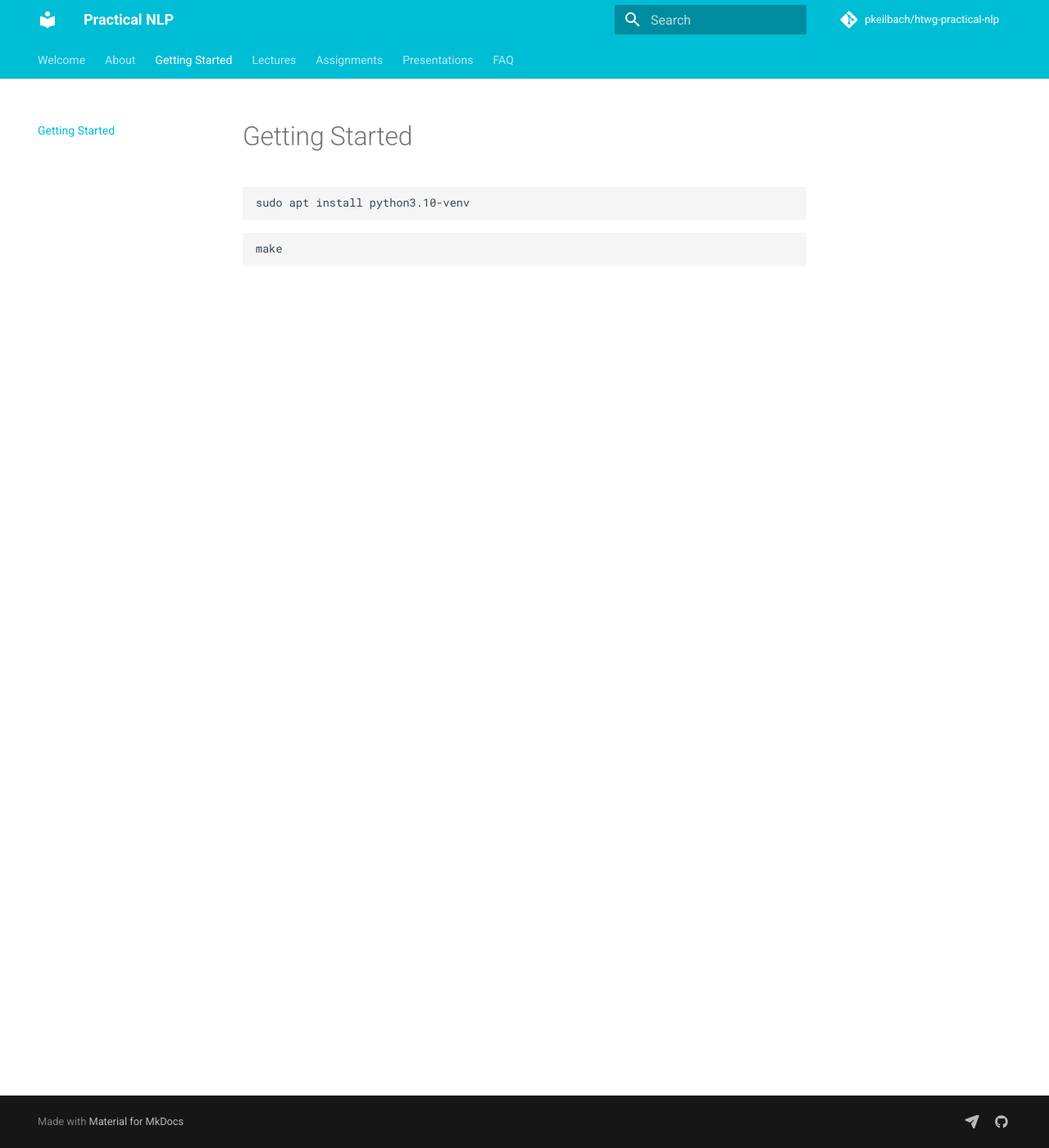
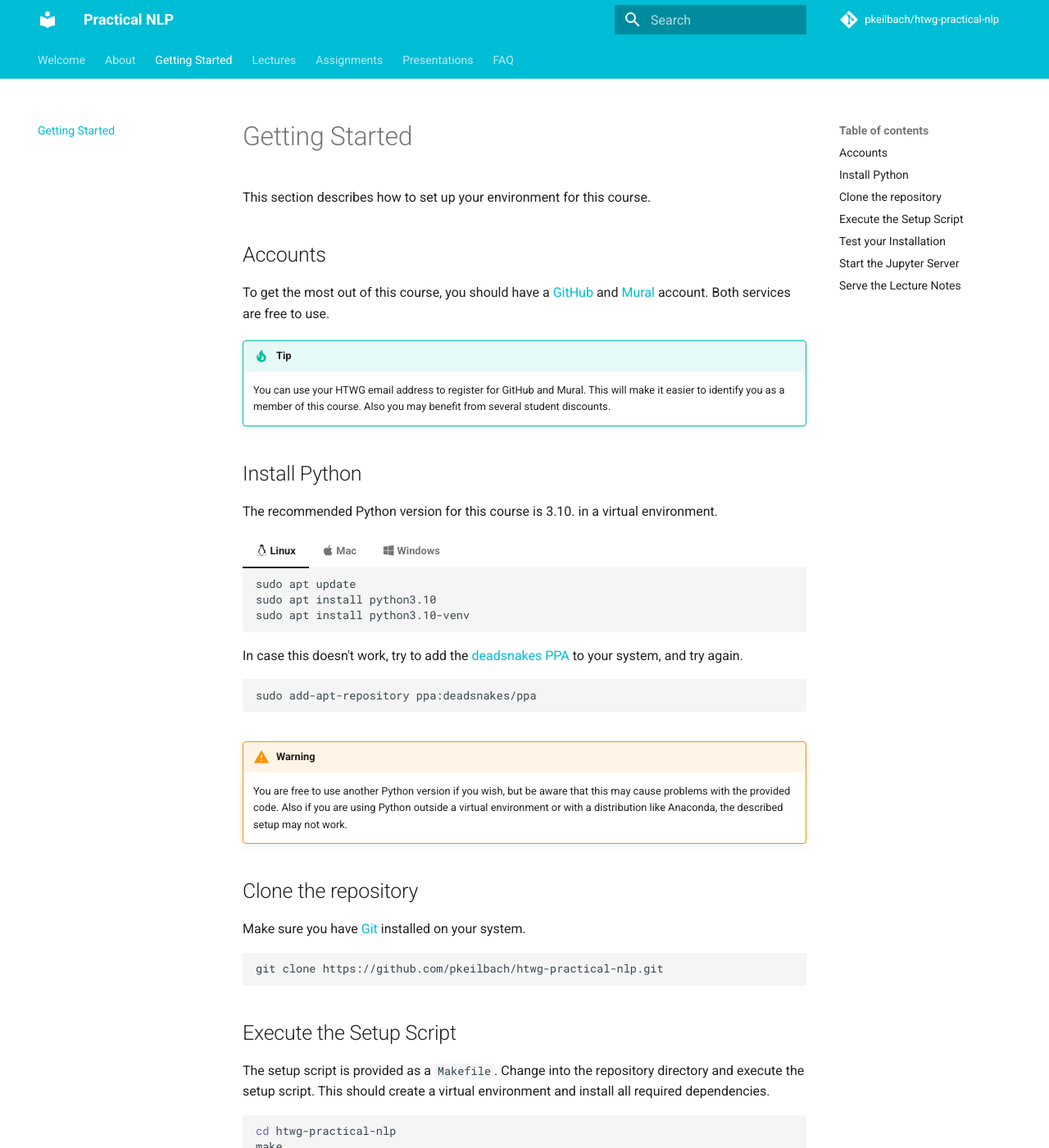
Before and after one commit to pkeilbach/htwg-practical-nlp, an MkDocs documentation site: the page built from docs/getting_started.md, in a window 1280 px wide and 1400 px high. Shown: the whole window at 82% size. Built offline with MkDocs 1.6.1 and Material for MkDocs 9.7.7, drawn with Linux system fonts in a browser that asks for light colours; comment, search, counter and statistics services are not loaded; some of the changed text lies outside the part shown.

Commit message:
add getting started guide

````diff
--- a/docs/getting_started.md
+++ b/docs/getting_started.md
@@ -1,9 +1,116 @@
 # Getting Started
 
+This section describes how to set up your environment for this course.
+
+## Accounts
+
+To get the most out of this course, you should have a [GitHub](https://github.com/) and [Mural](https://www.mural.co/) account.
+Both services are free to use.
+
+!!! tip
+
+    You can use your HTWG email address to register for GitHub and Mural.
+    This will make it easier to identify you as a member of this course.
+    Also you may benefit from several student discounts.
+
+## Install Python
+
+The recommended Python version for this course is 3.10. in a virtual environment.
+
+=== ":fontawesome-brands-linux: Linux"
+
+    ```sh
+    sudo apt update
+    sudo apt install python3.10
+    sudo apt install python3.10-venv
+    ```
+
+    In case this doesn't work, try to add the [deadsnakes PPA](https://launchpad.net/~deadsnakes/+archive/ubuntu/ppa) to your system, and try again.
+
+    ```sh
+    sudo add-apt-repository ppa:deadsnakes/ppa
+    ```
+
+=== ":fontawesome-brands-apple: Mac"
+
+    On Mac, you can use [Homebrew](https://brew.sh/) to install Python.
+
+    ```sh
+    brew install python@3.10
+    ```
+
+=== ":fontawesome-brands-windows: Windows"
+
+    On Windows, it is recommended to use the [Windows Subsystem for Linux (WSL)](https://learn.microsoft.com/en-us/windows/wsl/).
+    Then you can follow the instructions for Linux.
+
+    There is currently no setup guide for native Windows, but I'm happy to accept a pull request for [this issue](https://github.com/pkeilbach/htwg-practical-nlp/issues/12). 😉
+
+!!! warning
+
+    You are free to use another Python version if you wish, but be aware that this may cause problems with the provided code.
+    Also if you are using Python outside a virtual environment or with a distribution like Anaconda, the described setup may not work.
+
+## Clone the repository
+
+Make sure you have [Git](https://git-scm.com/) installed on your system.
+
 ```sh
-sudo apt install python3.10-venv
+git clone https://github.com/pkeilbach/htwg-practical-nlp.git
 ```
 
+## Execute the Setup Script
+
+The setup script is provided as a `Makefile`.
+Change into the repository directory and execute the setup script.
+This should create a virtual environment and install all required dependencies.
+
 ```sh
+cd htwg-practical-nlp
 make
 ```
+
+This may take a few minutes. ☕
+
+If everything went well, you should be good to go.
+
+## Test your Installation
+
+You can test your installation by running the tests for the first assignment.
+
+```sh
+make assignment_01
+```
+
+In your terminal, you should see 56 failed tests. 😨
+
+But this is exactly what we want to see, since we haven't implemented anything yet! 🤓
+
+## Start the Jupyter Server
+
+Some of the assignments are accompanied by Jupyter notebooks.
+You can start the Jupyter server with the following command.
+
+```sh
+make jupyter
+```
+
+Jupyter is now accessible at <http://localhost:8888/>.
+
+!!! info
+
+    Of course you can also use JupyterLab if you wish, but this is not included in the setup script.
+
+## Serve the Lecture Notes
+
+If you want, you can bring up the lecture notes on your local machine.
+
+```sh
+make lecture_notes
+```
+
+The lecture notes are now accessible at <http://localhost:8000/>.
+
+---
+
+If you came this far, your initial setup was successful and you are ready to go! 🚀
````
